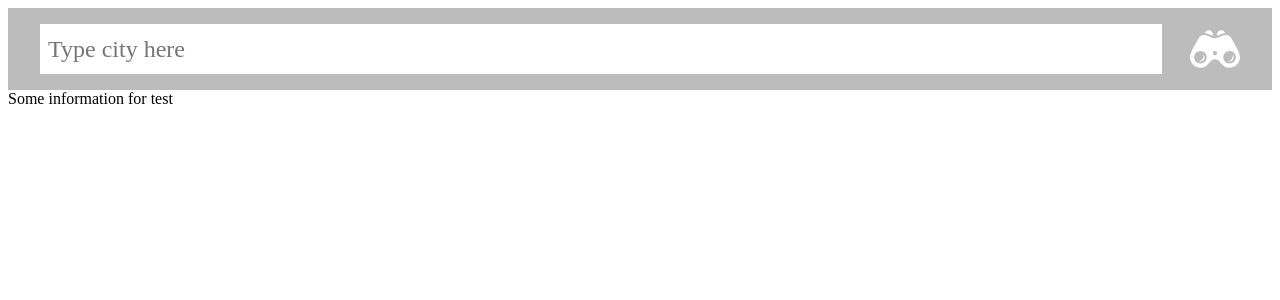
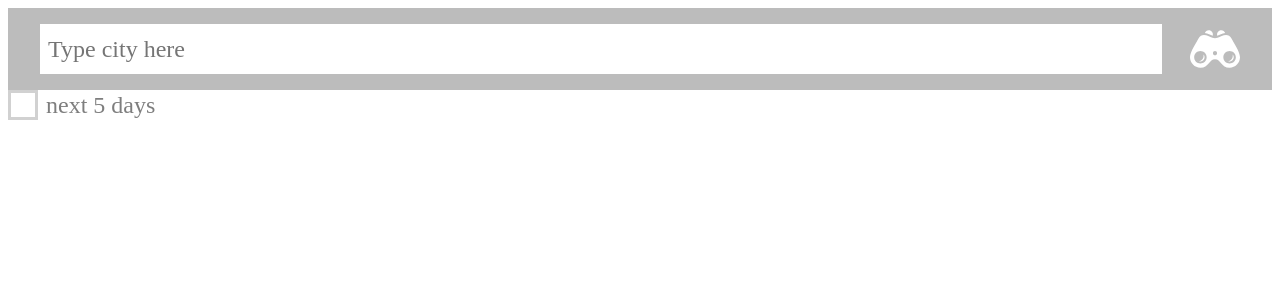
Before and after one commit to acer-mono/WeatherForecast, a Vue app: page / in a window 1280 px wide. Shown: the top 300 px of the page. Built offline with nearby package versions, Linux system fonts and the light colour scheme.

Commit message:
create CheckBox

```diff
--- a/src/App.vue
+++ b/src/App.vue
@@ -1,15 +1,17 @@
 <template>
   <SearchBox :options="options" :select-handler="selectHandler" />
-  <div>Some information for test</div>
+  <CheckBox description="next 5 days" />
 </template>
 
 <script lang="ts">
 import { defineComponent } from "vue";
 import SearchBox from "@/components/SearchBox.vue";
+import CheckBox from "@/components/CheckBox.vue";
 
 export default defineComponent({
   name: "App",
   components: {
+    CheckBox,
     SearchBox,
   },
   data() {
--- /dev/null
+++ b/src/components/CheckBox.vue
@@ -0,0 +1,51 @@
+<template>
+  <div class="main">
+    <div class="box" @click="isChecked = !isChecked">
+      <img v-if="isChecked" src="../assets/check_mark.svg" alt="check" />
+    </div>
+    <div class="description">{{ description }}</div>
+  </div>
+</template>
+
+<script lang="ts">
+import { defineComponent } from "vue";
+
+export default defineComponent({
+  name: "CheckBox",
+  props: {
+    description: {
+      type: String,
+      required: true,
+    },
+  },
+  data() {
+    return {
+      isChecked: false,
+    };
+  },
+});
+</script>
+
+<style scoped>
+.box {
+  border: 3px solid #d1d1d1;
+  width: 1.5rem;
+  height: 1.5rem;
+  margin-right: 0.5rem;
+  flex-shrink: 0;
+}
+
+img {
+  user-select: none;
+}
+
+.main {
+  display: flex;
+  align-items: center;
+}
+
+.description {
+  color: #7e7e7e;
+  font-size: 1.5rem;
+}
+</style>
```
Also changed, not shown: src/assets/check_mark.svg (added).
